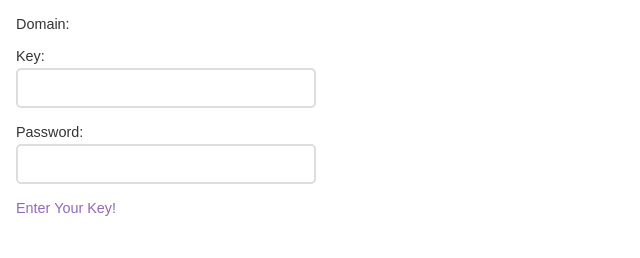
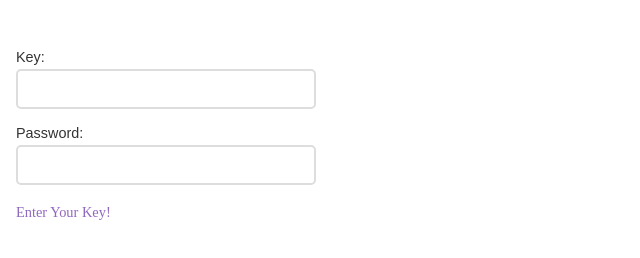
Before and after one commit to uttpal/UniPass, a website: page data/panel.html in a window 1280 px wide. Shown: the full height of the page, 0-640 px from the left. Drawn offline with Linux system fonts and the light colour scheme.

Commit message:
security modifications

```diff
--- a/data/panel.css
+++ b/data/panel.css
@@ -33,9 +33,6 @@ input {
 input:focus {
   border-color: #3fb0ac;
 }
-.msg {
-  color: #9068be;
-}
 
 input, p {
   margin: 16px;
@@ -56,3 +53,22 @@ input, p {
 input.disabled {
   font-style: italic;
 }
+.msg, .domain{
+  all: initial;
+  margin: 16px;
+  margin-top: 1px;
+  margin-bottom: 1px;
+  width: 280px;
+  height: 20px;
+  font-size: 1em;
+  border: none;
+  background: transparent;
+  color: #000;
+}
+.domain {
+  margin-top: 12px;
+  font-weight: bold;
+}
+.msg {
+  color: #9068be;
+}
--- a/data/panel.html
+++ b/data/panel.html
@@ -5,11 +5,11 @@
     <link rel="stylesheet" type="text/css" href="panel.css">
   </head>
   <body>
-    <p>Domain: <strong><span id="domain"></span></strong></p>
+    <input id="domain" class="domain" type="text" readonly="true" disabled="disabled" />
     <p class="margin-bottom">Key:</p>
     <input id="key" class="margin-top" type="password" />
     <p class="margin-bottom">Password:</p>
     <input id="hash" class="margin-top" type="text" readonly="true" />
-    <p id="message" class="msg">Enter Your Key!</p>
+    <input id="message" class="msg" type="text" value="Enter Your Key!" readonly="true" disabled="disabled" />
   </body>
 </html>
```
Also changed, not shown: data/panel.js (+4 -4 lines).
